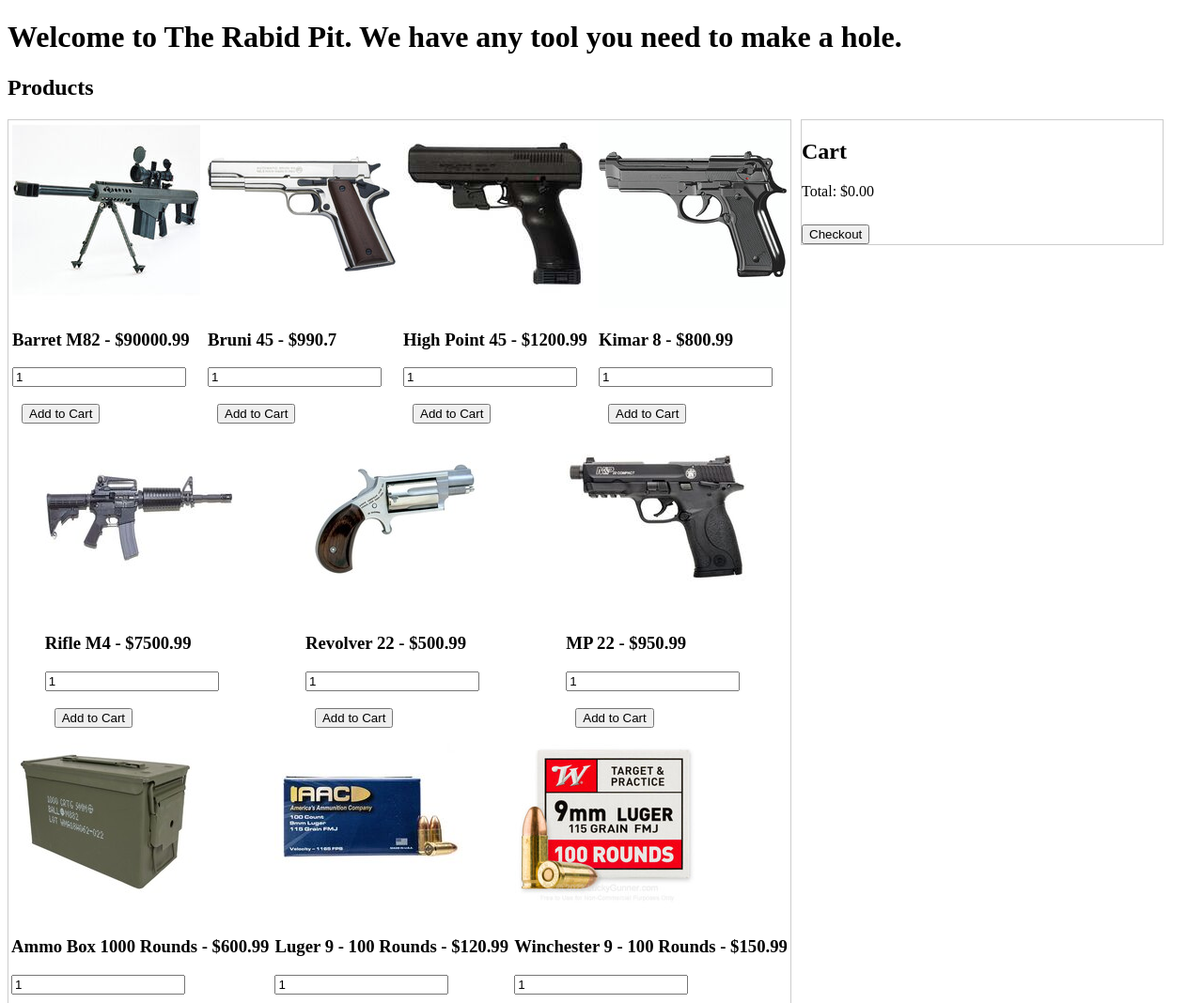
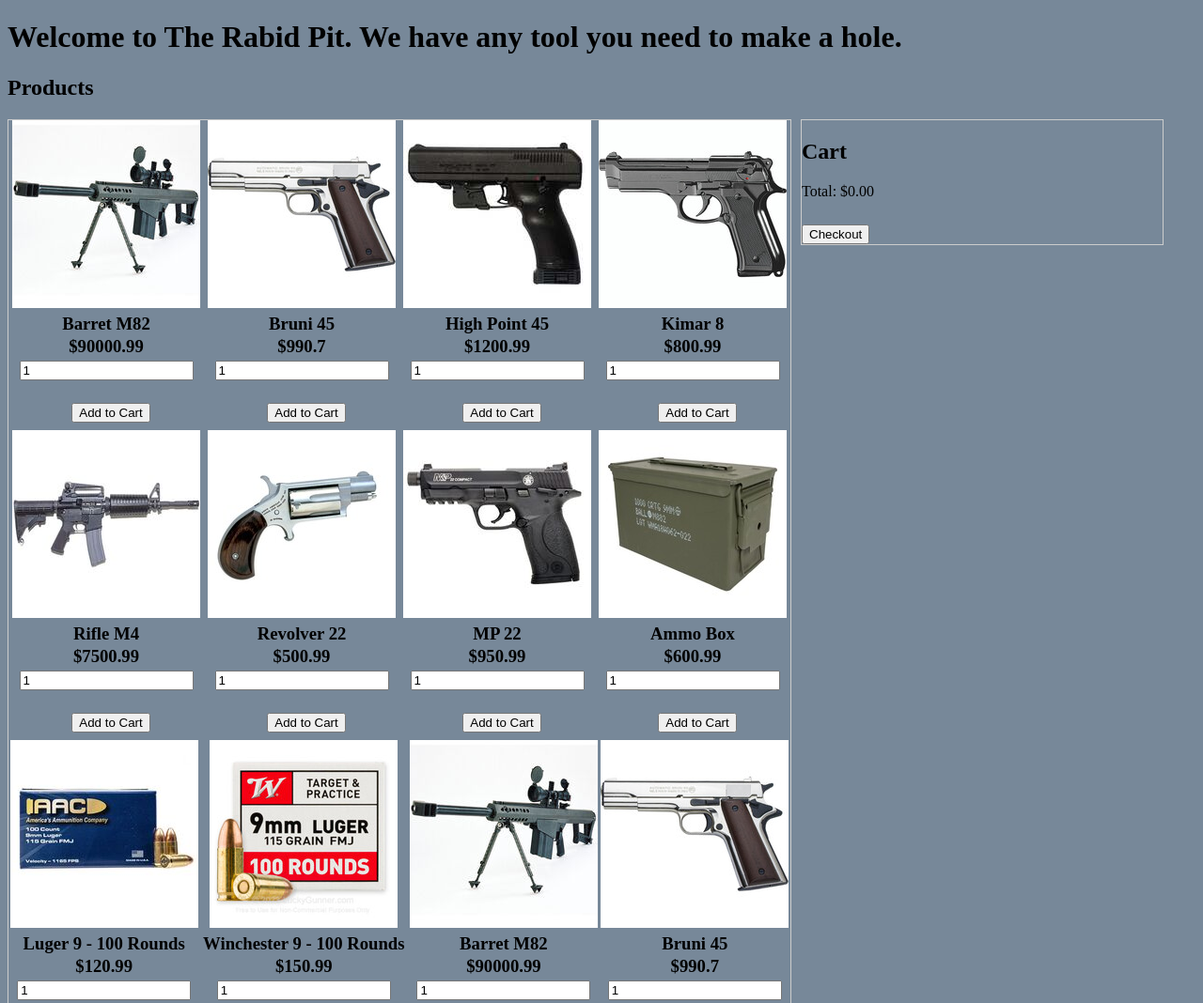
Before and after one commit to fmolachino/coderhouse-shopping-cart, a plain HTML site: page index.html in a window 1280 px wide. Shown: the top 1068 px of the page at 94% size. Drawn offline with Linux system fonts and the light colour scheme.

Commit message:
aligned and adjusted margins. added a litle color

```diff
--- a/css/main.css
+++ b/css/main.css
@@ -1,3 +1,16 @@
+html{
+    background-color: lightslategray;
+}
+
+
+#product-list div{
+    margin-bottom: 6px;
+    text-align: center;
+}
+
+h3{
+    margin: 2px 2px;
+}
 
 .cart-container{
     width: 30vw;
--- a/js/main.js
+++ b/js/main.js
@@ -26,7 +26,8 @@ fetch(url)
         const li = document.createElement('div');
         li.innerHTML = `
             <img src=${product.image} />
-            <h3>${product.name} - $${product.price}</h3>
+            <h3>${product.name}</h3>
+            <h3>$${product.price}<h3>
             <input type="number" id="product-quantity-${product.id}" min="1" value="1">
             <br><br>
             <button onclick="addToCart(${product.id})">Add to Cart</button>
--- a/js/products.json
+++ b/js/products.json
@@ -6,7 +6,7 @@
     { "id": 5, "name": "Rifle M4", "price": 7500.99, "image": "./images/guns/m4.jpg" },
     { "id": 6, "name": "Revolver 22", "price": 500.99, "image": "./images/guns/mini-gun-22.jpg" },
     { "id": 7, "name": "MP 22", "price": 950.99, "image": "./images/guns/mp-22.jpg" },
-    { "id": 8, "name": "Ammo Box 1000 Rounds", "price": 600.99, "image": "./images/ammo/ammo-box-9.jpg" },
+    { "id": 8, "name": "Ammo Box", "price": 600.99, "image": "./images/ammo/ammo-box-9.jpg" },
     { "id": 9, "name": "Luger 9 - 100 Rounds", "price": 120.99, "image": "./images/ammo/ammo-lurger-100-9.jpg" },
     { "id": 10, "name": "Winchester 9 - 100 Rounds", "price": 150.99, "image": "./images/ammo/ammo-winchester-100-9.jpg" },
     { "id": 11, "name": "Barret M82", "price": 90000.99, "image": "./images/guns/barret-m82.jpg"},
```
